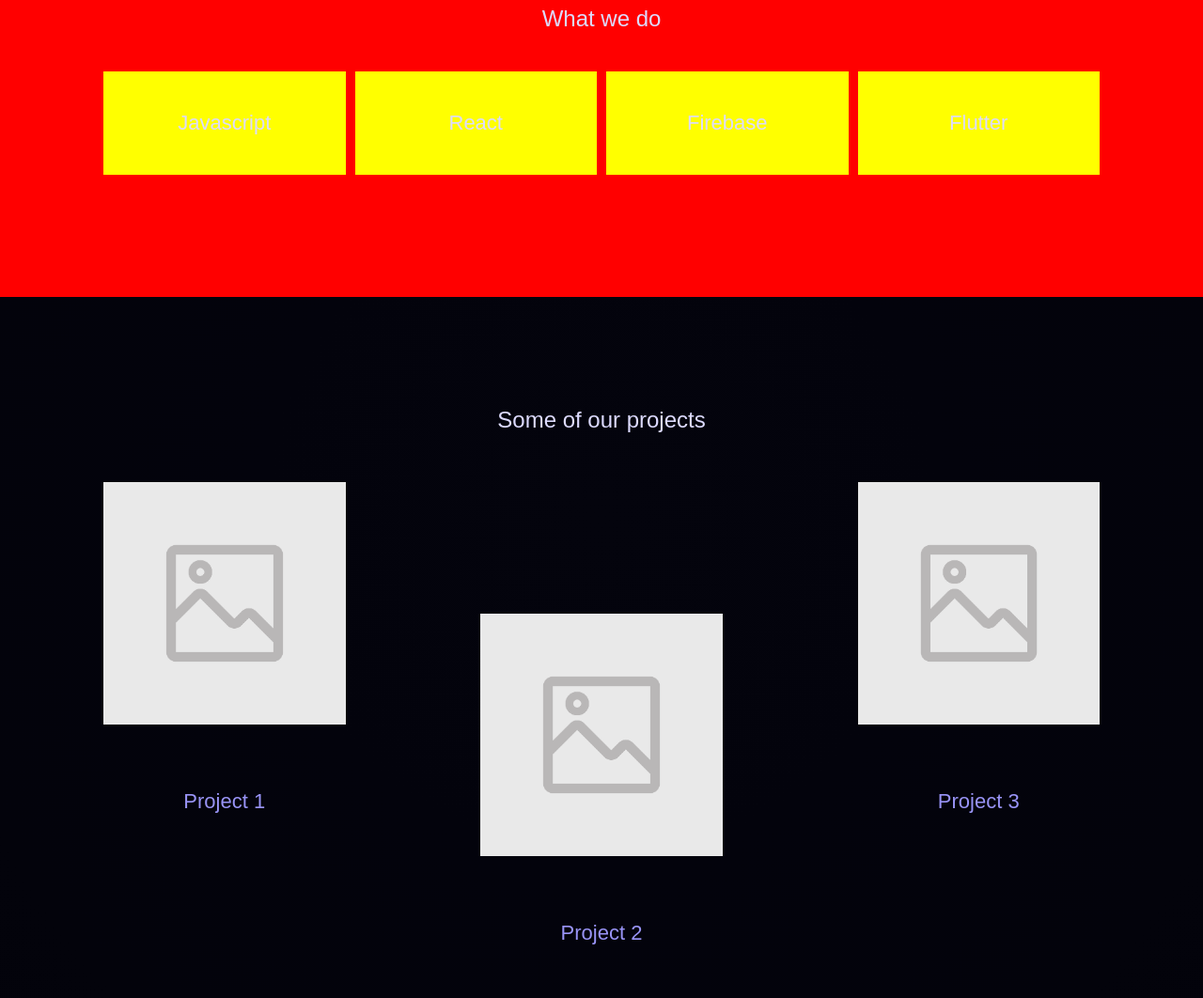
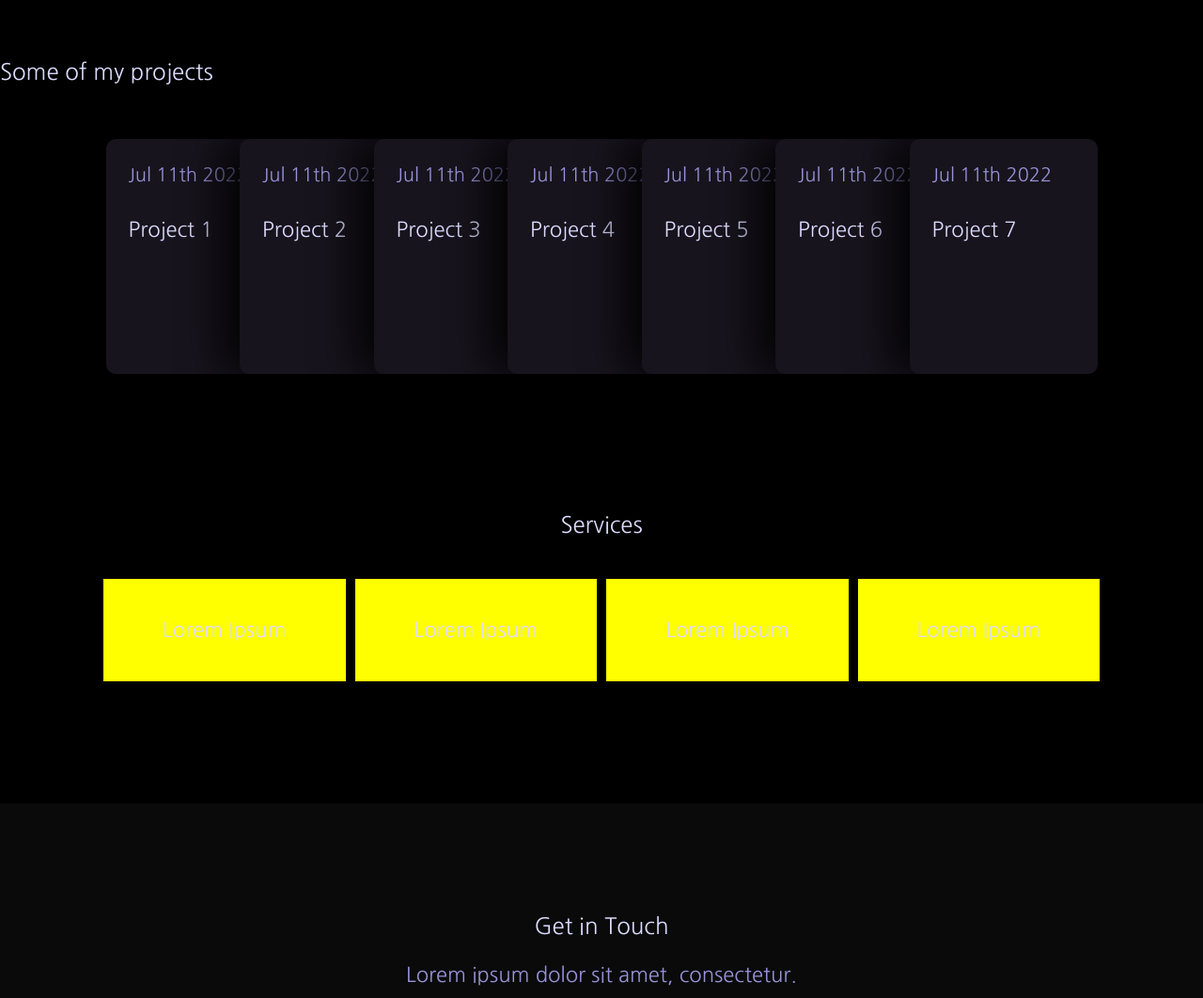
Before and after one commit to RaisaBernardes/landing-page, a plain HTML site: page index.html in a window 1280 px wide. Shown: the part 737-1799 px from the top of the page at 94% size. Drawn offline with Linux system fonts and the light colour scheme.

Commit message:
modificando design

```diff
--- a/index.html
+++ b/index.html
@@ -6,46 +6,30 @@
     <meta name="viewport" content="width=device-width, initial-scale=1.0">
     <link rel="stylesheet" href="style.css">
     <script src="https://kit.fontawesome.com/ff3f97a4df.js" crossorigin="anonymous"></script>
-    <title>Create landpage</title>
+    <title>landpage</title>
 </head>
 <body>
     <nav class="site-nav grid">
-        <h1>Create</h1>
+        <h1>J.M</h1>
         <ul>
             <li><a href="#portfolio">Portfolio</a></li>
-            <li><a href="#skills">Skills</a></li>
+            <li><a href="#services">Services</a></li>
             <li><a href="#contact">Contact</a></li>
         </ul>
     </nav>
     <section id="welcome" class="grid">
         <div class="welcome-text">
-            <h2>Lorem Ipsum<br/>& dolor sit amet.</h2>
+            <h2>John Maia</h2>
+            <h3 id="subtitle">Storyteller Photographer</h3>
             <p class="leading">Lorem ipsum dolor sit amet. Hic quisquam eaque est quod voluptas ea iusto explicabo sit autem veniam</p>
-            <a href="#portfolio" class="button">Know our services</a>
+            <a href="#portfolio" class="button">My work</a>
         </div>
         <div class="welcome-img">
-            <img src="assets/hand_pic.png" alt="welcome image">
+            <img src="assets/main-photo-.jpg" alt="welcome image">
         </div>
     </section>
-    <section id="wedo">
-        <h3>What we do</h3>
-        <ul class="grid">
-            <li>
-                <h4>Javascript</h4>
-            </li>
-            <li>
-                <h4>React</h4>
-            </li>
-            <li>
-                <h4>Firebase</h4>
-            </li>
-            <li>
-                <h4>Flutter</h4>
-            </li>
-        </ul>
-    </section>
     <section id="portfolio">
-        <h3>Some of our projects</h3>
+        <h3>Some of my projects</h3>
         <div class="projects grid">
             <a href="#">
                 <img src="assets/image-box.png" alt="">
@@ -60,6 +44,74 @@
                 <h4>Project 3</h4>
             </a>
         </div>
+    </section>
+    <h3>Some of my projects</h3>
+    <section id="card-list">
+        <article class="card grid">
+          <header class="card-header">
+            <p>Jul 11th 2022</p>
+            <h4>Project 1</h4>
+          </header>
+        </article>
+
+        <article class="card grid">
+          <header class="card-header">
+            <p>Jul 11th 2022</p>
+            <h4>Project 2</h4>
+          </header>
+        </article>
+
+        <article class="card grid">
+          <header class="card-header">
+            <p>Jul 11th 2022</p>
+            <h4>Project 3</h4>
+          </header>
+        </article>
+
+        <article class="card grid">
+          <header class="card-header">
+            <p>Jul 11th 2022</p>
+            <h4>Project 4</h4>
+          </header>
+        </article>
+
+        <article class="card grid">
+          <header class="card-header">
+            <p>Jul 11th 2022</p>
+            <h4>Project 5</h4>
+          </header>
+        </article>
+
+        <article class="card grid">
+          <header class="card-header">
+            <p>Jul 11th 2022</p>
+            <h4>Project 6</h4>
+          </header>
+        </article>
+
+        <article class="card grid">
+          <header class="card-header">
+            <p>Jul 11th 2022</p>
+            <h4>Project 7</h4>
+          </header>
+        </article>
+    </section>
+    <section id="services">
+        <h3>Services</h3>
+        <ul class="grid">
+            <li>
+                <h4>Lorem Ipsum</h4>
+            </li>
+            <li>
+                <h4>Lorem Ipsum</h4>
+            </li>
+            <li>
+                <h4>Lorem Ipsum</h4>
+            </li>
+            <li>
+                <h4>Lorem Ipsum</h4>
+            </li>
+        </ul>
     </section>
     <section id="contact">
         <h3>Get in Touch</h3>
--- a/style.css
+++ b/style.css
@@ -1,3 +1,5 @@
+@import url('https://fonts.googleapis.com/css2?family=Nanum+Gothic&family=Nanum+Myeongjo&family=Nunito+Sans:wght@300&display=swap');
+
 /* variables */
 :root {
     --primary: #157AE5;
@@ -14,13 +16,12 @@
 }
 
 
-
 /* base styles */
 body {
-    background: radial-gradient(circle, #04040d, #03030c, #03030b, #02020a, #010109);
+    background: black;
     overflow-x: hidden;
     color: white;
-    font-family: Arial, Helvetica, sans-serif;
+    font-family: 'Nanum Gothic', sans-serif;
 }
 .button {
     background: var(--primary);
@@ -100,7 +101,7 @@
     width: 200%;
 }
 #portfolio{
-    background-color: none;
+    background-color: #0c0c0c;
     background-size: cover;
     background-repeat: no-repeat;
     background-position: bottom;
@@ -126,31 +127,34 @@
 .projects h4{
     color: #9994f7
 }
-#wedo {
+#card-list{
+    display: none;
+}
+#services {
     padding: 30px 20px;
-    background-color: red;
+    background-color: black;
 }
-#wedo h3{
+#services h3{
     text-align: center;
 }
-#wedo ul{
+#services ul{
     margin: 40px 0px;
 }
-#wedo li{
+#services li{
     padding: 10px;
     background: yellow;
     grid-column: span 4;
     text-align: center;
 }
 /* SE TIVER IMAGEM...
-#wedo img{
+#services img{
     height: 80px;
     margin: 10px auto;
 } */
 
 #contact{
     padding: 30px 20px;
-    background: red;
+    background: #0a0a0a;
 }
 #contact h3, #contact p{
     text-align: center;
@@ -226,7 +230,7 @@
     .projects h4{
         text-align: center;
     }
-    #wedo{
+    #services{
         padding: 30px 100px;
     }
     footer{
@@ -271,28 +275,48 @@
     #welcome{
         padding-bottom: 40px;
     }
-    .projects a:nth-child(1){
-        grid-column: 2/4;
+    #portfolio{
+        display: none;
     }
-    .projects a:nth-child(2){
-        grid-column: 4/6;
-        padding-top: 140px;
-    }
-    .projects a:nth-child(3){
-        grid-column: 6/8;
-    }
-    .projects a *{
-        max-width: 80%;
-        margin: 30px 10%;
-    }
-    #wedo{
+    #services{
         padding: 30px 20px;
     }
-    #wedo ul{
+    #services ul{
         margin: 40px auto;
     }
-    #wedo li{
+    #services li{
         grid-column: span 2;
+    }
+
+    /****CARDS*****/
+
+    #card-list{
+        display: flex;
+        padding: 30px 20px;
+    }
+
+
+    .card {
+        display: flex;
+        position: relative;
+        flex-direction: column;
+        height: 250px;
+        width: 200px;
+        max-width: 200px;
+        padding: 1.5rem;
+        border-radius: 10px;
+        background-color: #17141d;
+        box-shadow: -1rem 0 3rem #000;
+        transition: .2s;
+    }
+    .card:hover {
+        transform: translateY(-1rem);
+    }
+    .card:focus-within~.card, .card:hover~.card { /*select all siblings after the hovered card. ~ is the general simbling combinator*/
+        transform: translateX(100px);
+    }
+    .card:not(:first-child) {
+        margin-left: -150px;
     }
 
 }
@@ -306,7 +330,7 @@
     .site-nav{
         padding: 0;
     }
-    #welcome, #portfolio, #wedo, #contact{
+    #welcome, #portfolio, #services, #contact{
         padding: 90px 0;
     }
     .leading{
```
Also changed, not shown: assets/main-photo-.jpg (added), 1 other file.
